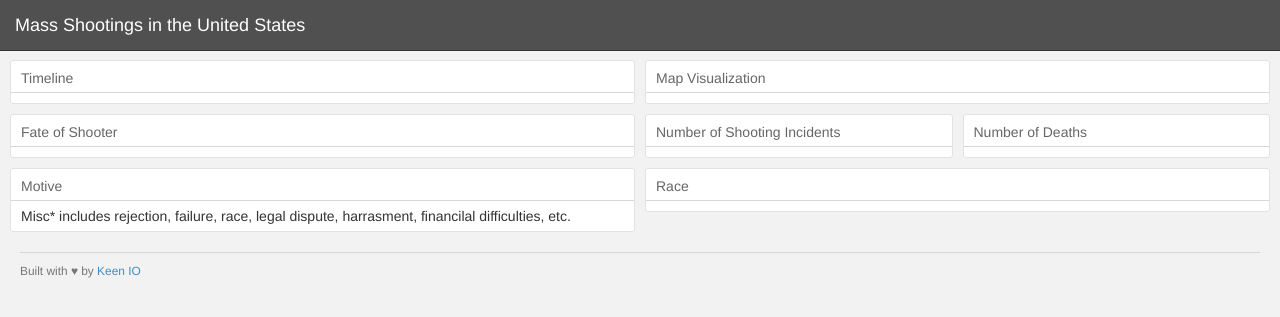
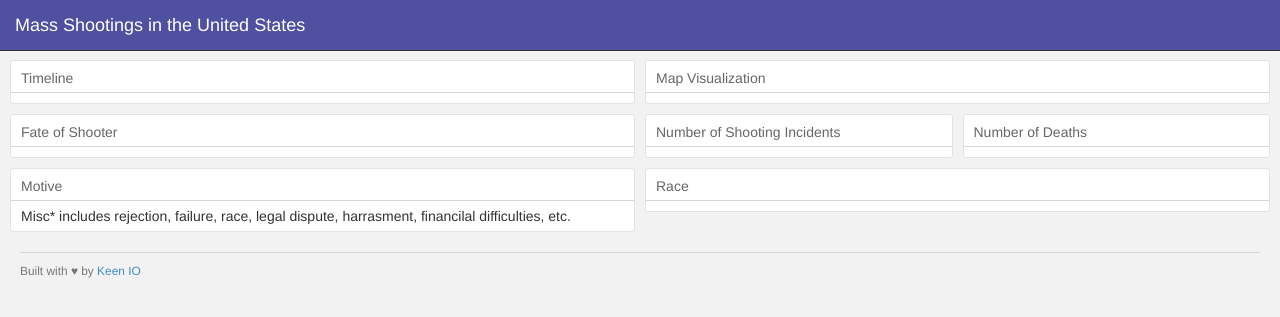
Before and after one commit to nikunjmukesh/DataViz, a Flask app: page / in a window 1280 px wide. Shown: the top 317 px of the page. Run offline with Flask 2, Linux system fonts and the light colour scheme; data that the repository does not hold is empty; some libraries are stand-ins or nearby versions.

Commit message:
Dash board theme change

```diff
--- a/USMassShooterDataVisualization/static/javascript/graphs.js
+++ b/USMassShooterDataVisualization/static/javascript/graphs.js
@@ -110,6 +110,7 @@ function makeGraphs(error, projectsJson, statesJson) {
         .height(250)
         .radius(125)
         .innerRadius(50)
+       // .colors(["#490109","#ce041a", "#d64252", "#633419", "#bc7f5c", "#d6cbc5",])
         .dimension(fatesDim)
         .group(deathByFate)
 
--- a/USMassShooterDataVisualization/templates/main.html
+++ b/USMassShooterDataVisualization/templates/main.html
@@ -11,7 +11,7 @@
 </head>
 <body class="application">
 
-  <div class="navbar navbar-inverse navbar-fixed-top" role="navigation" style="background-color: #505050;">
+  <div class="navbar navbar-inverse navbar-fixed-top" role="navigation" style="background-color: #5050a0;">
     <div class="container-fluid">
       <div class="navbar-header">
         <a class="navbar-brand" href="./">Mass Shootings in the United States</a>
```
